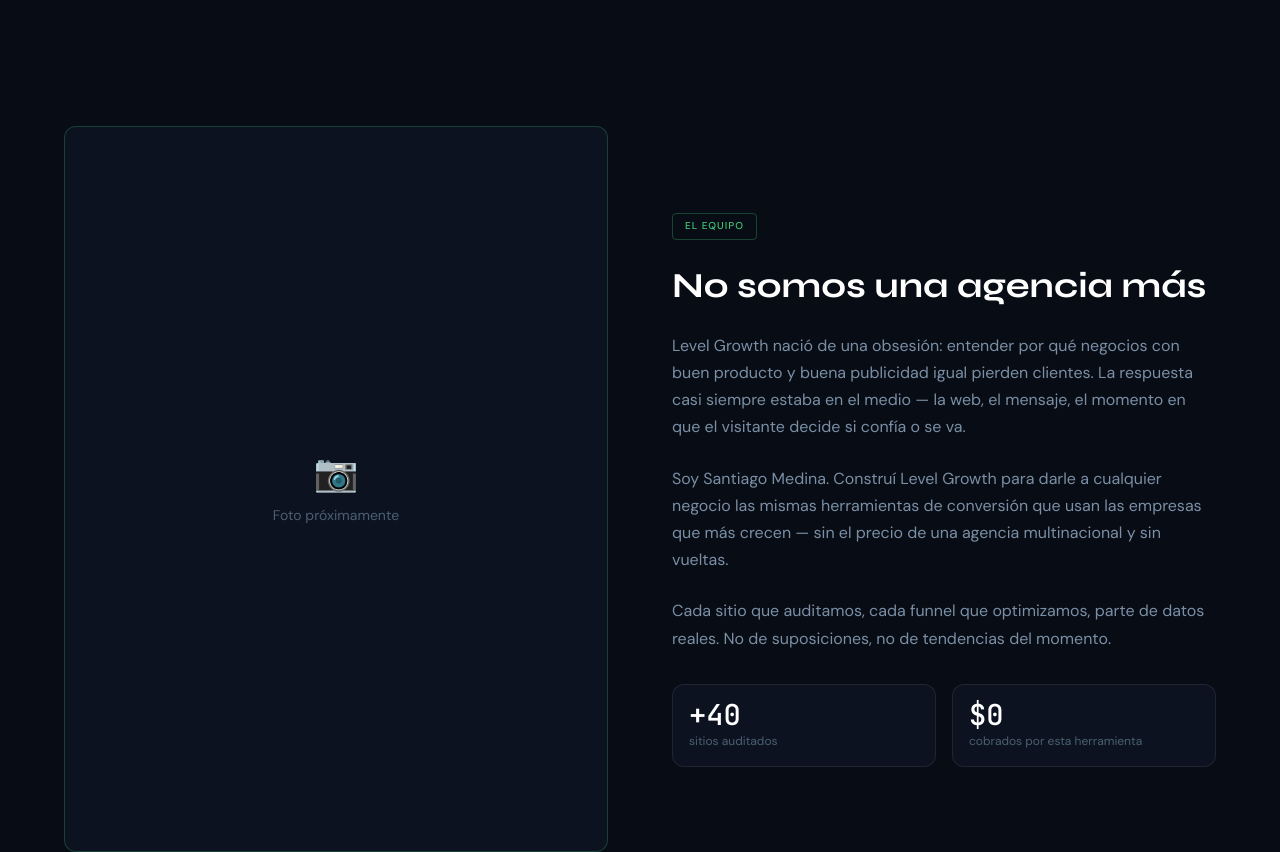
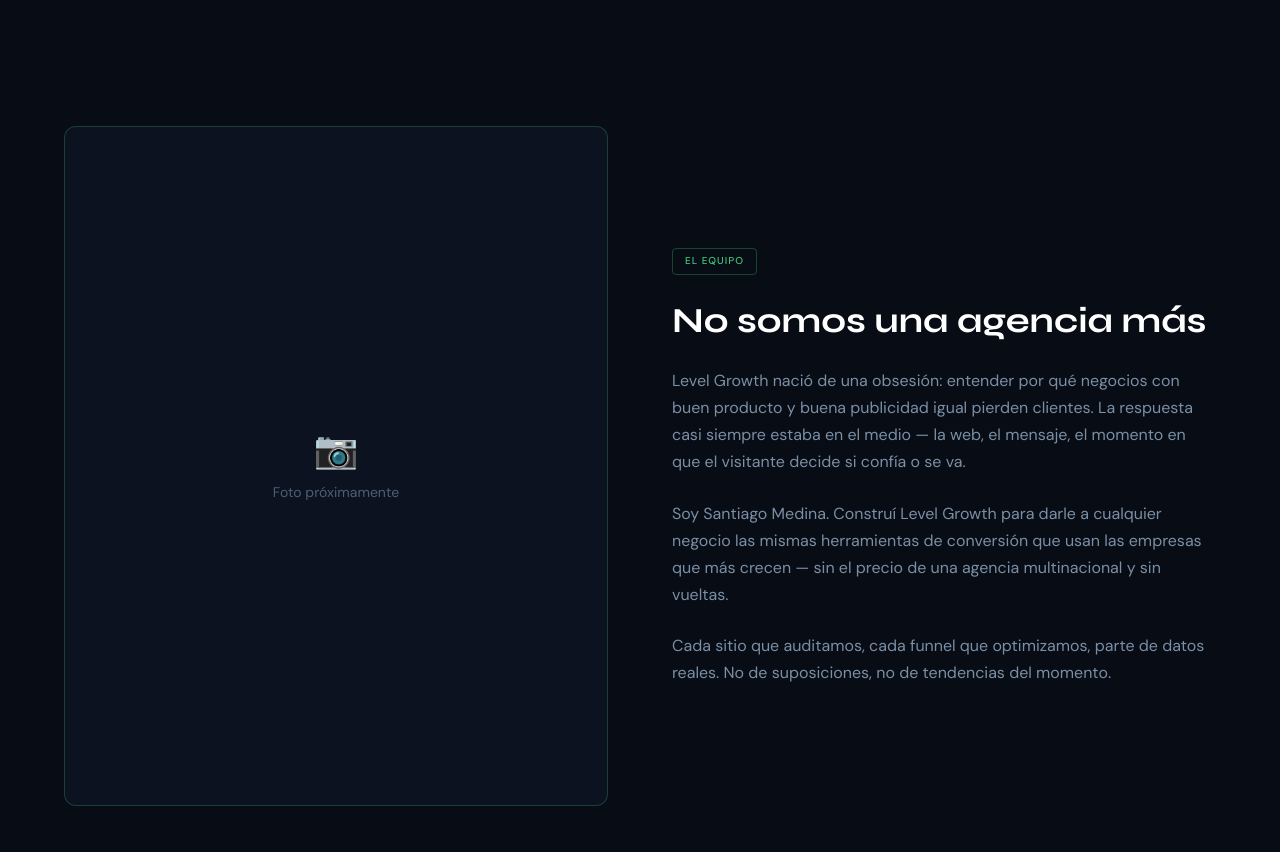
Before and after one commit to santimedinna/level-growth, a Next.js app: page / in a window 1280 px wide. Shown: the part 3160-4012 px from the top of the page. Built offline with nearby package versions, Linux system fonts and the light colour scheme.

Commit message:
fuera cards y achicamos foto de Santiago

```diff
--- a/components/sections/Santiago.tsx
+++ b/components/sections/Santiago.tsx
@@ -13,12 +13,6 @@
   hidden:  {},
   visible: { transition: { staggerChildren: 0.12 } },
 };
-
-/* ─── Métricas ────────────────────────────── */
-const STATS = [
-  { value: "+40",  label: "sitios auditados"              },
-  { value: "$0",   label: "cobrados por esta herramienta" },
-];
 
 /* ─── Componente ──────────────────────────── */
 export function Santiago() {
@@ -37,7 +31,7 @@
             <div
               className="w-full flex flex-col items-center justify-center gap-3 rounded-xl"
               style={{
-                aspectRatio:     "3 / 4",
+                aspectRatio:     "4 / 5",
                 background:      "#0D1221",
                 border:          "1px solid rgba(63,200,122,0.25)",
                 borderRadius:    "12px",
@@ -78,23 +72,6 @@
               suposiciones, no de tendencias del momento.
             </motion.p>
 
-            {/* Métricas */}
-            <motion.div variants={fadeUp} className="grid grid-cols-2 gap-4 mt-2">
-              {STATS.map(({ value, label }) => (
-                <div
-                  key={label}
-                  className="rounded-xl p-4 border border-white/[0.08]"
-                  style={{ background: "#0D1221" }}
-                >
-                  <p className="font-mono font-medium text-[1.8rem] leading-none text-white mb-1">
-                    {value}
-                  </p>
-                  <p className="font-body text-[0.75rem] text-lg-text-muted leading-snug">
-                    {label}
-                  </p>
-                </div>
-              ))}
-            </motion.div>
           </motion.div>
         </motion.div>
       </div>
```
